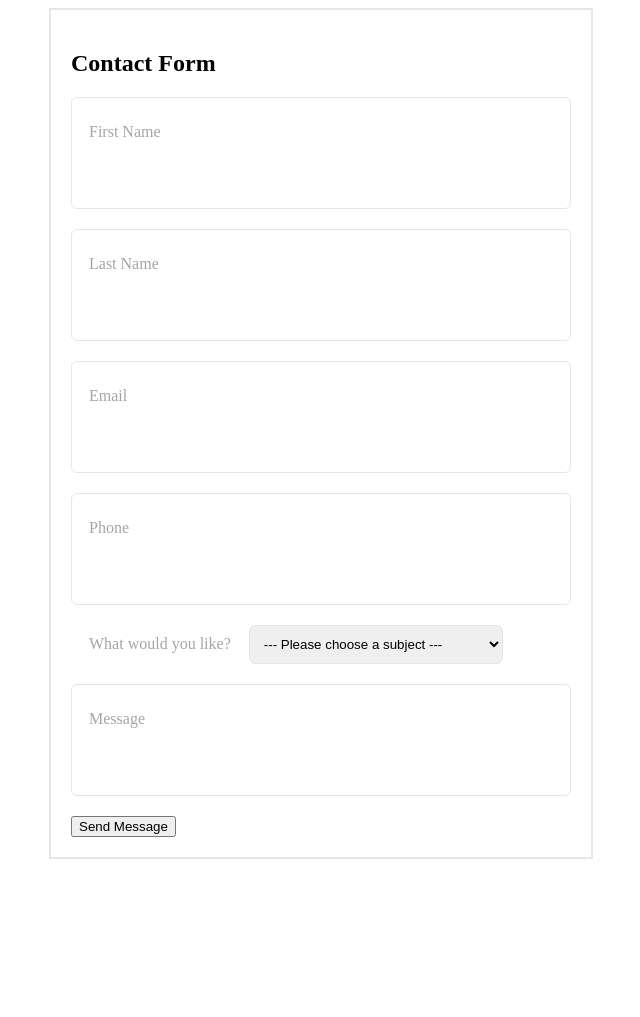
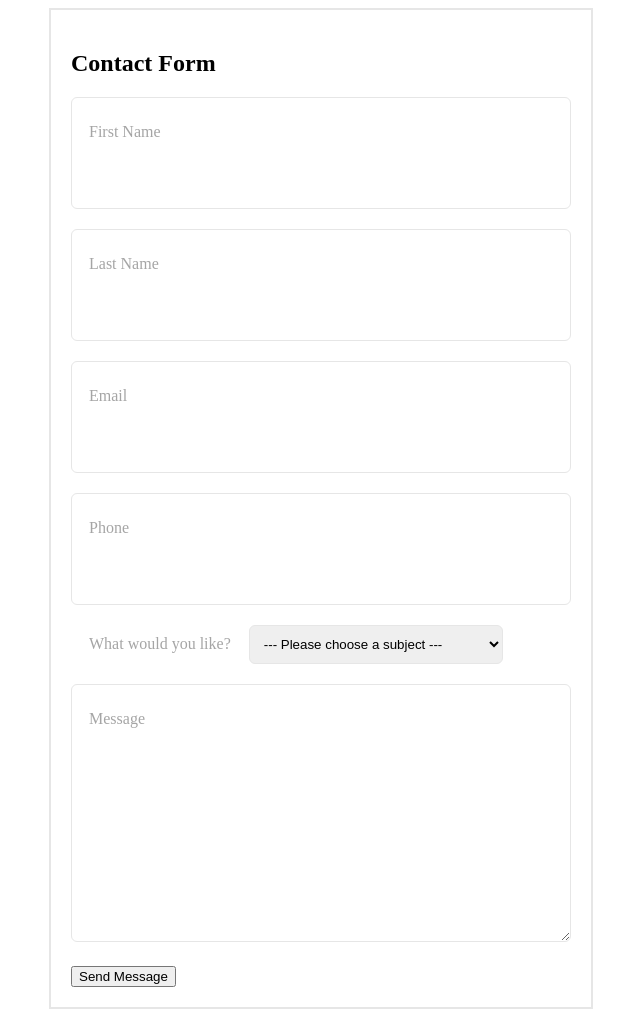
Before and after one commit to MelSlavin/gatsby-netlify-form, a Gatsby site: page / in a window 1280 px wide. Shown: the whole page, without its empty margins (319-959 px from the left). Before the commit the page ends 867 px from the top, so only its background shows below. Built offline with nearby package versions, Linux system fonts and the light colour scheme; Gatsby itself is replaced by a stand-in of ours.

Commit message:
Added name attribute to <select> element and some minor css changes

```diff
--- a/src/components/contact-form.js
+++ b/src/components/contact-form.js
@@ -1,5 +1,6 @@
 import React, { useState } from "react";
 import styled from "styled-components";
+import { css } from "styled-components";
 
 const encode = (data) => {
   return Object.keys(data)
@@ -105,6 +106,7 @@ const ContactForm = () => {
       <Field>
         <DropdownLabel>What would you like?</DropdownLabel>
         <Dropdown
+          name="subject"
           value={subject}
           onChange={({ target }) => setSubject(target.value)}
         >
@@ -125,11 +127,13 @@ const ContactForm = () => {
       </Field>
       <Field>
         <Label>Message</Label>
-        <Input
+        <TextArea
           type="text"
           name="message"
           value={message}
           onChange={({ target }) => setMessage(target.value)}
+          rows="10"
+          cols="30"
         />
       </Field>
       <button type="submit">Send Message</button>
@@ -163,18 +167,23 @@ const DropdownLabel = styled(Label)`
   position: relative;
   top: 0px;
 `;
-const Input = styled.input`
-  height: 70px;
+const boxStyles = css`
   border: ${({ is_active }) =>
     is_active ? "2px solid #01B3FF" : "1px solid #e6e6e6"};
   border-radius: 6px;
   padding: 30px 20px 10px 18px;
   line-height: 1.4;
   appearance: none;
-  width: 100%;
-  width: -moz-available;
-  width: -webkit-fill-available;
   width: fill-available;
+`;
+const Input = styled.input`
+  ${boxStyles}
+  height: 70px;
+`;
+const TextArea = styled.textarea`
+  ${boxStyles}
+  padding-top: 60px;
+  resize: vertical;
 `;
 const Dropdown = styled.select`
   border: 1px solid #e6e6e6;
```
